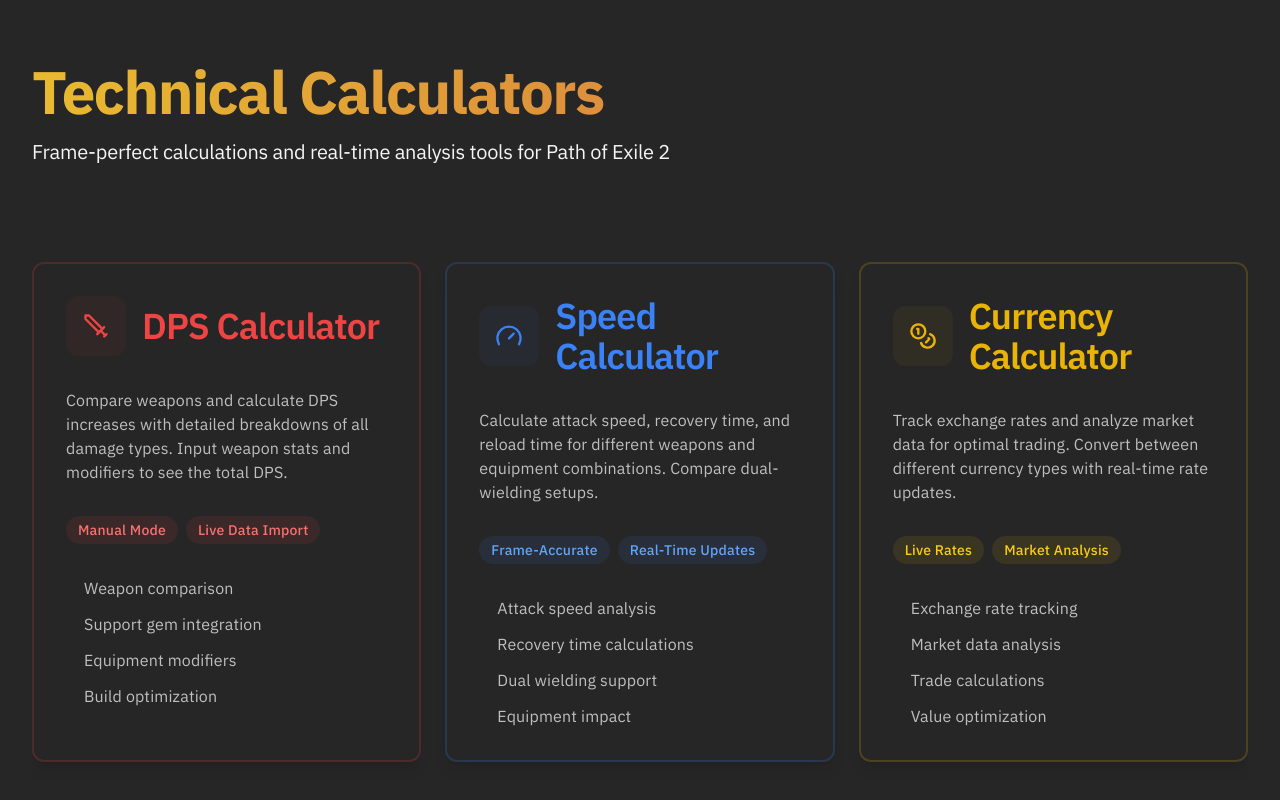
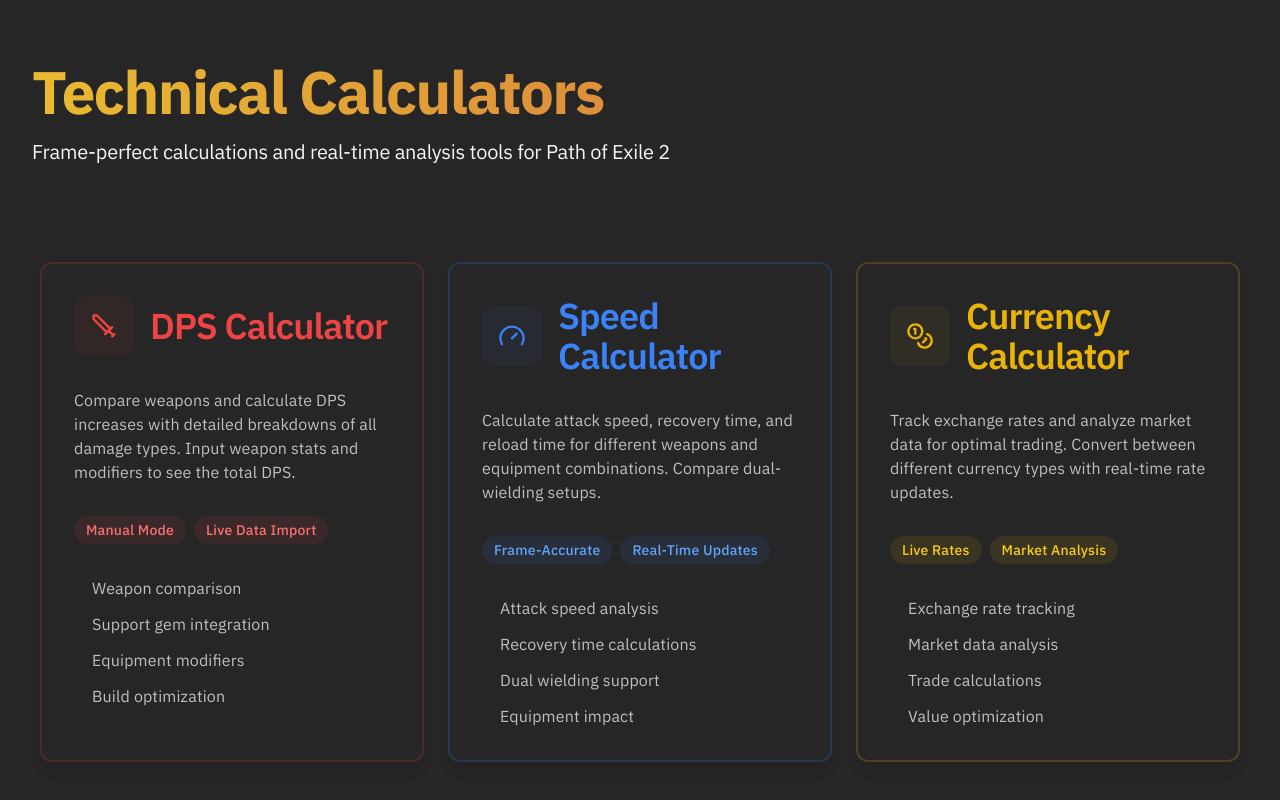
Before and after one commit to JayRichh/poe2, a Next.js app: page / in a window 1280 px wide. Shown: the part 2832-3632 px from the top of the page. Built offline with nearby package versions, Linux system fonts and the light colour scheme; no server answers.

Commit message:
fix(ui): calculator card border clip

```diff
--- a/src/components/home/CalculatorsSection.tsx
+++ b/src/components/home/CalculatorsSection.tsx
@@ -156,7 +156,7 @@
           </Text>
         </div>
 
-        <div className="grid grid-cols-1 gap-6 lg:grid-cols-3">
+        <div className="grid grid-cols-1 gap-6 lg:grid-cols-3 transition-transform duration-300 mx-2">
           {calculators.map((calc) => (
             <CalculatorCard key={calc.href} calc={calc} />
           ))}
```
